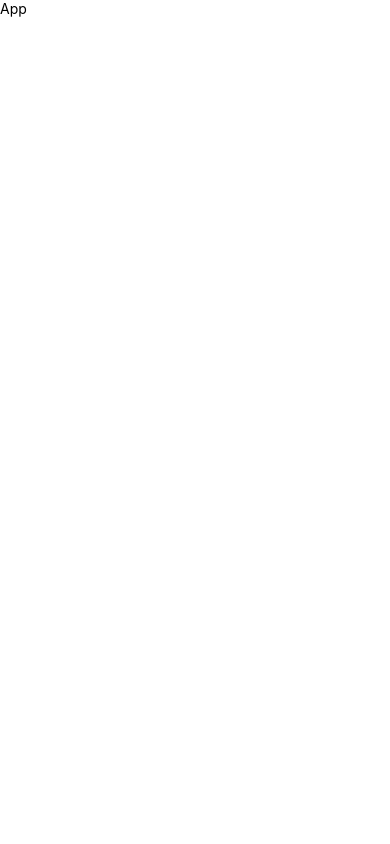
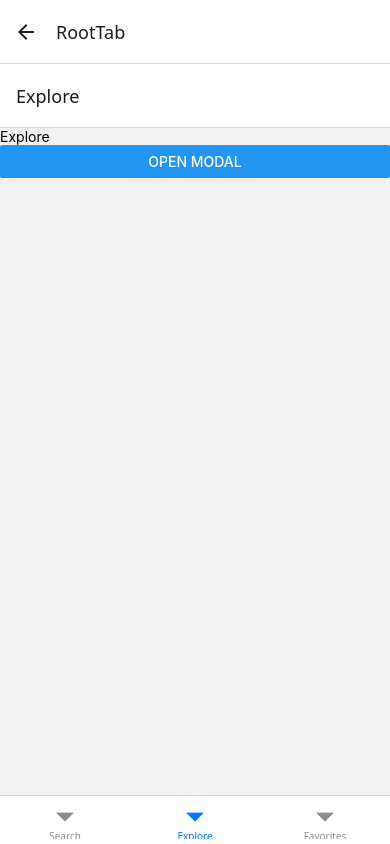
Before and after one commit to candartozan/MovieApp, a React Native app: screen /RootTab in a window 390 px wide. Built offline with nearby package versions, Linux system fonts and the light colour scheme.

Commit message:
navigation added

```diff
--- a/src/App.tsx
+++ b/src/App.tsx
@@ -1,10 +1,6 @@
-import {View, Text} from 'react-native';
 import React from 'react';
+import Navigation from './navigation/Navigation';
 
 export default function App() {
-  return (
-    <View>
-      <Text>App</Text>
-    </View>
-  );
+  return <Navigation />;
 }
--- /dev/null
+++ b/src/navigation/Navigation.tsx
@@ -0,0 +1,11 @@
+import React from 'react';
+import {NavigationContainer} from '@react-navigation/native';
+import RootStack from './RootStack';
+
+export default function Navigation() {
+  return (
+    <NavigationContainer>
+      <RootStack />
+    </NavigationContainer>
+  );
+}
--- /dev/null
+++ b/src/navigation/RootStack.tsx
@@ -0,0 +1,21 @@
+import React from 'react';
+import {createNativeStackNavigator} from '@react-navigation/native-stack';
+import SplashScreen from '../screens/SplashScreen';
+import RootTab from './RootTab';
+import DetailsModal from '../screens/rootTab/DetailsModal';
+
+const Stack = createNativeStackNavigator();
+
+export default function RootStack() {
+  return (
+    <Stack.Navigator initialRouteName="Splash">
+      <Stack.Screen name="Splash" component={SplashScreen} />
+      <Stack.Screen name="RootTab" component={RootTab} />
+      <Stack.Screen
+        name="Details"
+        component={DetailsModal}
+        options={{presentation: 'modal'}}
+      />
+    </Stack.Navigator>
+  );
+}
--- /dev/null
+++ b/src/navigation/RootTab.tsx
@@ -0,0 +1,18 @@
+import React from 'react';
+import {createBottomTabNavigator} from '@react-navigation/bottom-tabs';
+import SearchScreen from '../screens/rootTab/SearchScreen';
+import ExploreScreen from '../screens/rootTab/ExploreScreen';
+import FavoritesScreen from '../screens/rootTab/FavoritesScreen';
+import DetailsModal from '../screens/rootTab/DetailsModal';
+
+const Tab = createBottomTabNavigator();
+
+export default function RootTab() {
+  return (
+    <Tab.Navigator initialRouteName="Explore">
+      <Tab.Screen name="Search" component={SearchScreen} />
+      <Tab.Screen name="Explore" component={ExploreScreen} />
+      <Tab.Screen name="Favorites" component={FavoritesScreen} />
+    </Tab.Navigator>
+  );
+}
--- /dev/null
+++ b/src/screens/SplashScreen.tsx
@@ -0,0 +1,13 @@
+import {View, Text, Button} from 'react-native';
+import React from 'react';
+import {useNavigation} from '@react-navigation/native';
+
+export default function SplashScreen() {
+  const navigate = useNavigation();
+  return (
+    <View>
+      <Text>SplashScreen</Text>
+      <Button title="Explore" onPress={() => navigate.navigate('RootTab')} />
+    </View>
+  );
+}
--- /dev/null
+++ b/src/screens/rootTab/DetailsModal.tsx
@@ -0,0 +1,10 @@
+import {View, Text} from 'react-native';
+import React from 'react';
+
+export default function DetailsModal() {
+  return (
+    <View>
+      <Text>DetailsModal</Text>
+    </View>
+  );
+}
--- /dev/null
+++ b/src/screens/rootTab/ExploreScreen.tsx
@@ -0,0 +1,16 @@
+import {View, Text, Button} from 'react-native';
+import React from 'react';
+import {useNavigation} from '@react-navigation/native';
+
+export default function ExploreScreen() {
+  const navigate = useNavigation();
+  return (
+    <View>
+      <Text>Explore</Text>
+      <Button
+        title="Open Modal"
+        onPress={() => navigate.navigate('Details')}
+      />
+    </View>
+  );
+}
--- /dev/null
+++ b/src/screens/rootTab/FavoritesScreen.tsx
@@ -0,0 +1,10 @@
+import {View, Text} from 'react-native';
+import React from 'react';
+
+export default function FavoritesScreen() {
+  return (
+    <View>
+      <Text>FavoritesScreen</Text>
+    </View>
+  );
+}
--- /dev/null
+++ b/src/screens/rootTab/SearchScreen.tsx
@@ -0,0 +1,10 @@
+import {View, Text} from 'react-native';
+import React from 'react';
+
+export default function SearchScreen() {
+  return (
+    <View>
+      <Text>SearchScreen</Text>
+    </View>
+  );
+}
```
Also changed, not shown: package.json (+6 -1 lines), 1 other file (tests, documents, lock files or other folders).
